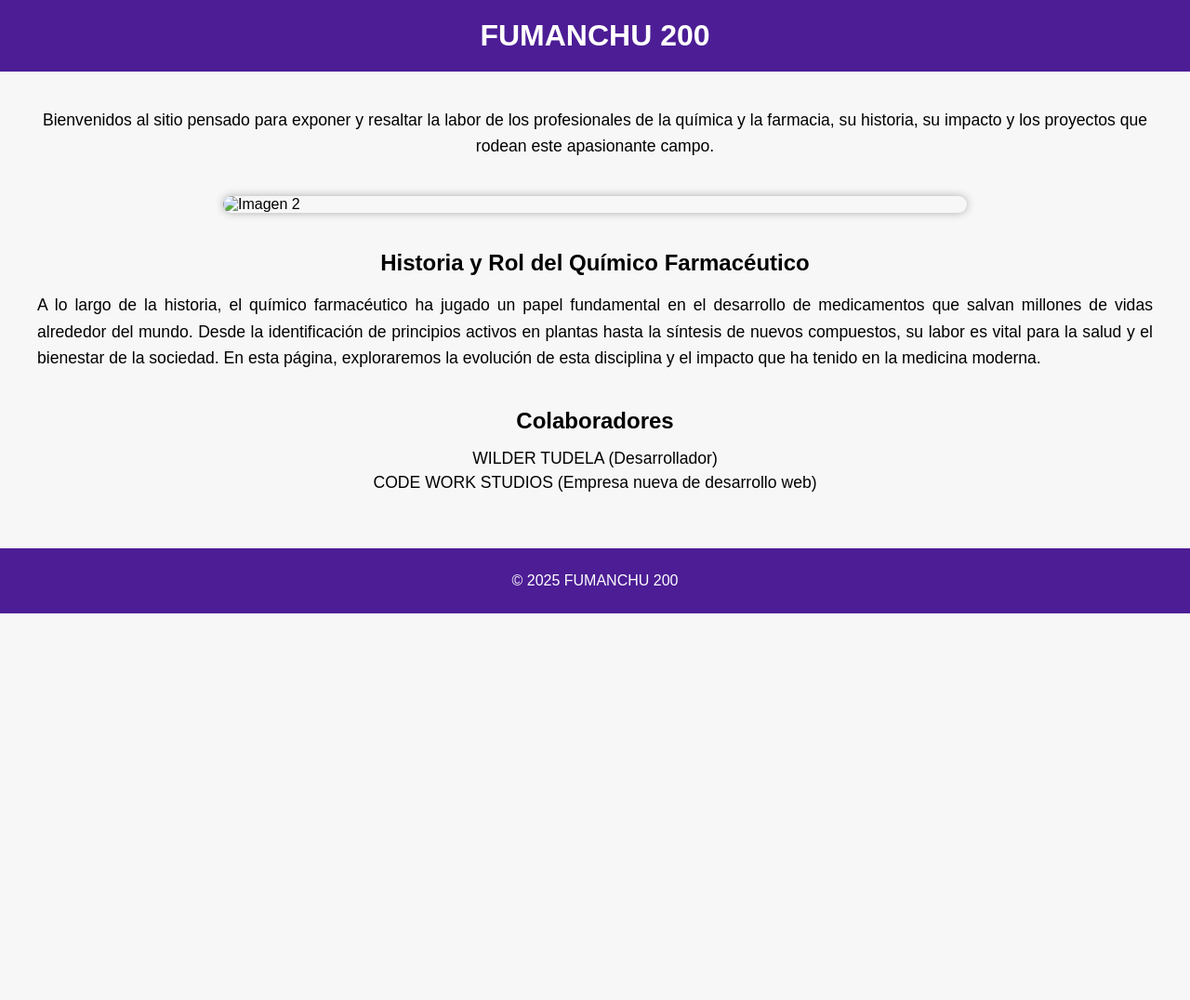
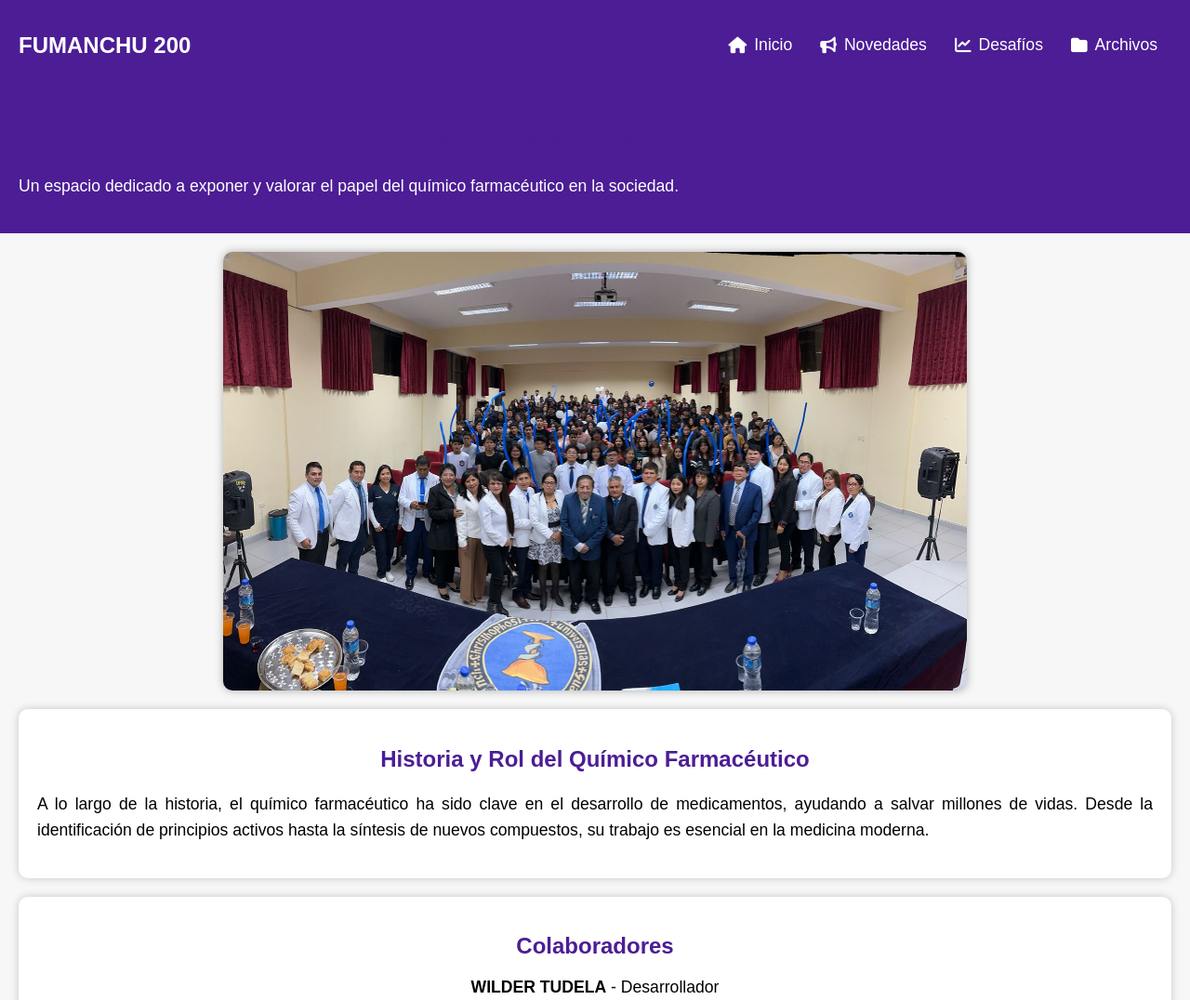
Before and after one commit to WISARAV/wisarav.github.io, a plain HTML site: page index.html in a window 1280 px wide. Shown: the top 1076 px of the page at 93% size. Before the commit the page ends 800 px from the top, so only its background shows below. Drawn offline with Linux system fonts and the light colour scheme; files whose address does not match are found by name.

Commit message:
actualiaciom 1.3

```diff
--- a/index.html
+++ b/index.html
@@ -1,52 +1,65 @@
 <!DOCTYPE html>
 <html lang="es">
 <head>
-  <meta charset="UTF-8" />
-  <meta name="viewport" content="width=device-width, initial-scale=1.0"/>
+  <meta charset="UTF-8">
+  <meta name="viewport" content="width=device-width, initial-scale=1.0">
   <title>FUMANCHU 200</title>
+  <script src="https://kit.fontawesome.com/a076d05399.js" crossorigin="anonymous"></script>
   <style>
-    /* Estilos básicos de la página */
+    /* Estilos generales */
     body {
       margin: 0;
       font-family: Arial, sans-serif;
       background-color: #f7f7f7;
     }
 
-    header {
-      background-color: #4c1d95; /* color púrpura o similar */
-      color: #fff;
-      padding: 20px;
-      text-align: center;
+    /* Barra de navegación */
+    nav {
+      background-color: #4c1d95; /* Color morado */
+      color: white;
+      display: flex;
+      align-items: center;
+      justify-content: space-between;
+      padding: 15px 20px;
     }
 
-    header h1 {
+    nav ul {
+      list-style: none;
       margin: 0;
-      font-size: 2rem;
+      padding: 0;
+      display: flex;
     }
 
-    main {
-      max-width: 1200px;
-      margin: 0 auto;
-      padding: 20px;
+    nav ul li {
+      margin: 0 15px;
     }
 
-    /* Sección de presentación */
-    .presentacion {
-      text-align: center;
-      margin-bottom: 40px;
+    nav ul li a {
+      color: white;
+      text-decoration: none;
+      font-size: 1.1rem;
+      display: flex;
+      align-items: center;
     }
 
-    .presentacion p {
-      font-size: 1.1rem;
-      line-height: 1.6;
+    nav ul li a i {
+      margin-right: 8px;
     }
 
-    /* Carrusel de imágenes */
+    /* Sección de bienvenida */
+    header {
+      text-align: center;
+      padding: 20px;
+      background-color: #4c1d95;
+      color: white;
+    }
+
+    /* Carrusel */
     .carrusel-container {
       position: relative;
       width: 100%;
       max-width: 800px;
-      margin: 0 auto 40px auto;
+      margin: 20px auto;
       overflow: hidden;
       border-radius: 10px;
       box-shadow: 0 0 10px rgba(0,0,0,0.3);
@@ -55,7 +68,6 @@
     .carrusel-slide {
       display: none;
       width: 100%;
-      height: auto;
     }
 
     .carrusel-slide img {
@@ -63,34 +75,28 @@
       display: block;
     }
 
-    /* Sección de la historia */
-    .historia {
-      margin-bottom: 40px;
+    /* Secciones de contenido */
+    section {
+      max-width: 1200px;
+      margin: 20px auto;
+      padding: 20px;
+      background: white;
+      border-radius: 10px;
+      box-shadow: 0 0 10px rgba(0,0,0,0.2);
     }
 
-    .historia h2 {
-      font-size: 1.5rem;
-      margin-bottom: 10px;
+    h2 {
       text-align: center;
+      color: #4c1d95;
     }
 
-    .historia p {
+    p {
+      text-align: justify;
       font-size: 1.1rem;
       line-height: 1.6;
-      text-align: justify;
     }
 
     /* Sección de colaboradores */
-    .colaboradores {
-      margin-bottom: 40px;
-    }
-
-    .colaboradores h2 {
-      font-size: 1.5rem;
-      margin-bottom: 10px;
-      text-align: center;
-    }
-
     .colaboradores ul {
       list-style: none;
       padding: 0;
@@ -98,36 +104,41 @@
     }
 
     .colaboradores li {
-      margin: 5px 0;
       font-size: 1.1rem;
+      margin: 8px 0;
     }
 
+    /* Footer */
     footer {
       background-color: #4c1d95;
-      color: #fff;
+      color: white;
       text-align: center;
       padding: 10px;
+      margin-top: 20px;
     }
   </style>
 </head>
 <body>
-  <!-- Encabezado -->
+
+  <!-- Barra de navegación -->
+  <nav>
+    <h1>FUMANCHU 200</h1>
+    <ul>
+      <li><a href="#"><i class="fas fa-home"></i>Inicio</a></li>
+      <li><a href="#"><i class="fas fa-bullhorn"></i>Novedades</a></li>
+      <li><a href="#"><i class="fas fa-chart-line"></i>Desafíos</a></li>
+      <li><a href="#"><i class="fas fa-folder"></i>Archivos</a></li>
+    </ul>
+  </nav>
+
+  <!-- Sección de bienvenida -->
   <header>
-    <h1>FUMANCHU 200</h1>
+    <h2>Bienvenidos a FUMANCHU 200</h2>
+    <p>Un espacio dedicado a exponer y valorar el papel del químico farmacéutico en la sociedad.</p>
   </header>
-
-  <main>
-    <!-- Sección de presentación -->
-    <section class="presentacion">
-      <p>
-        Bienvenidos al sitio pensado para exponer y resaltar la labor de los profesionales de la química y la farmacia,
-        su historia, su impacto y los proyectos que rodean este apasionante campo.
-      </p>
-    </section>
 
   <!-- Carrusel de imágenes -->
   <div class="carrusel-container">
-      <!-- Reemplaza las rutas de estas imágenes con las tuyas -->
     <div class="carrusel-slide">
       <img src="imagen1.jpg" alt="Imagen 1">
     </div>
@@ -137,19 +148,15 @@
     <div class="carrusel-slide">
       <img src="imagen3.jpg" alt="Imagen 3">
     </div>
-      <!-- Puedes añadir más divs con imágenes según necesites -->
   </div>
 
-    <!-- Sección de la historia -->
-    <section class="historia">
+  <!-- Historia del Químico Farmacéutico -->
+  <section>
     <h2>Historia y Rol del Químico Farmacéutico</h2>
     <p>
-        A lo largo de la historia, el químico farmacéutico ha jugado un papel fundamental
-        en el desarrollo de medicamentos que salvan millones de vidas alrededor del mundo.
-        Desde la identificación de principios activos en plantas hasta la síntesis de nuevos
-        compuestos, su labor es vital para la salud y el bienestar de la sociedad.
-        En esta página, exploraremos la evolución de esta disciplina y el impacto que ha tenido
-        en la medicina moderna.
+      A lo largo de la historia, el químico farmacéutico ha sido clave en el desarrollo de medicamentos,
+      ayudando a salvar millones de vidas. Desde la identificación de principios activos hasta la síntesis
+      de nuevos compuestos, su trabajo es esencial en la medicina moderna.
     </p>
   </section>
 
@@ -157,14 +164,14 @@
   <section class="colaboradores">
     <h2>Colaboradores</h2>
     <ul>
-        <li>WILDER TUDELA (Desarrollador)</li>
-        <li>CODE WORK STUDIOS (Empresa nueva de desarrollo web)</li>
+      <li><strong>WILDER TUDELA</strong> - Desarrollador</li>
+      <li><strong>CODE WORK STUDIOS</strong> - Empresa nueva de desarrollo web</li>
     </ul>
   </section>
-  </main>
 
+  <!-- Footer -->
   <footer>
-    <p>&copy; 2025 FUMANCHU 200</p>
+    <p>&copy; 2025 FUMANCHU 200 - Todos los derechos reservados</p>
   </footer>
 
   <!-- Script para el carrusel de imágenes -->
@@ -184,8 +191,8 @@
       setTimeout(showSlides, 5000); // Cambia de imagen cada 5 segundos
     }
 
-    // Inicia el carrusel
     showSlides();
   </script>
+
 </body>
 </html>
```
Also changed, not shown: img/INSIGNIA.png (deleted), img/imagen1.jpg (added), img/imagen2.jpg (added), img/imagen3.jpg (added), img/insignia.jpg (added). Lines whose indentation alone changed are shown as unchanged.
